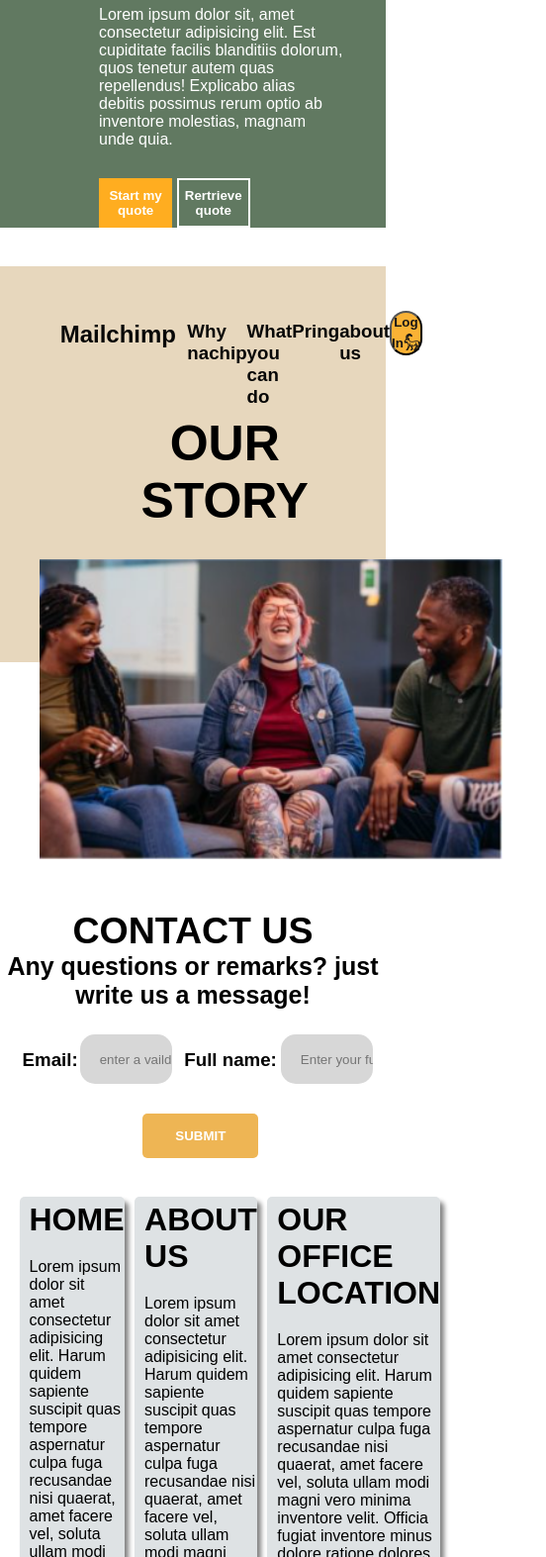
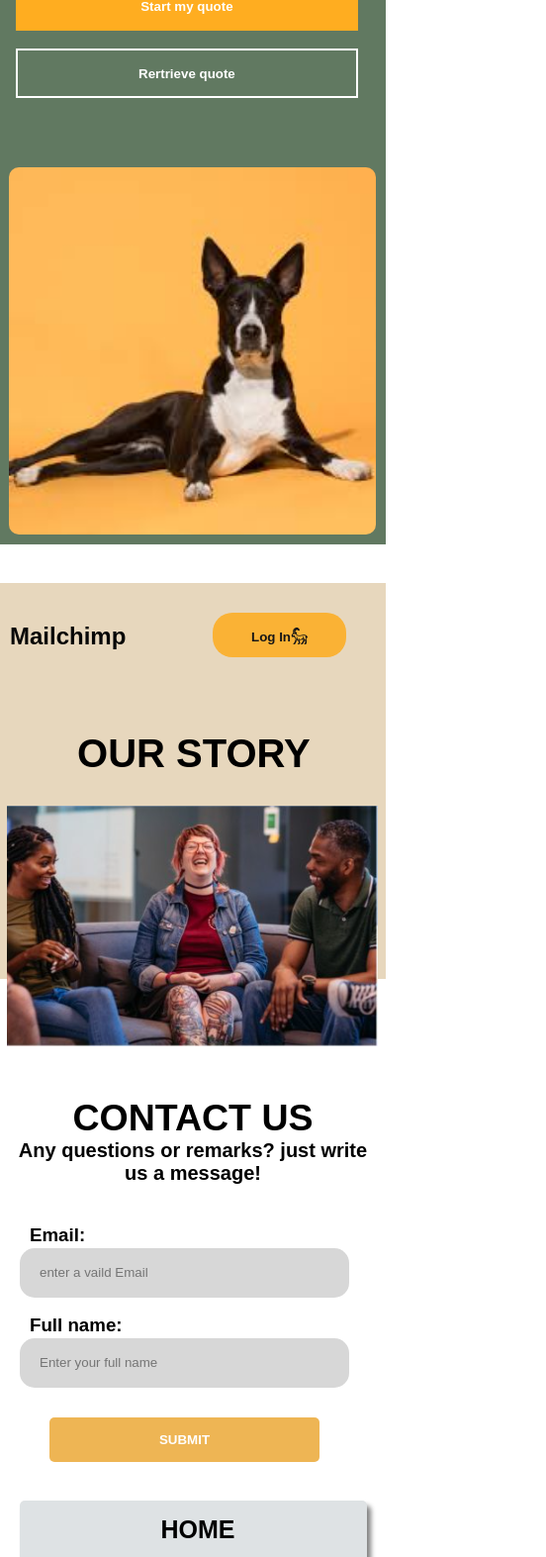
Before and after one commit to glo-mi/education, a plain HTML site: page text.html in a window 390 px wide. Shown: the part 375-1948 px from the top of the page at 99% size, 552 px wide, since content can reach past the window. Drawn offline with Linux system fonts and the light colour scheme.

Commit message:
glo commit

```diff
--- a/text.css
+++ b/text.css
@@ -247,3 +247,118 @@ body{
     border-radius: 15px;
     border: none;
 }
+@media (max-width:415px) {
+    .allAbout h2{
+        margin-left: -30px;
+    }
+    .allAbout button{
+        margin-left: 20px;
+    }
+    .allMe{
+        display: none;
+    }
+    .full button{
+        display: none;
+    }
+    .all h1{
+        margin-left: -40px;
+    }
+    .full h2{
+        margin-left: 90px;
+    }
+    .call{
+        display: flex;
+        flex-direction: column;
+    }
+    .callMe{
+        display: flex;
+        flex-direction: column;
+        padding-left: 10px;
+    }
+    .callMe h4{
+        font-size: 25px;
+    }
+    .callMe button{
+        width: 91%;
+        margin-left: 6px;
+    }
+    .doggie img{
+        display: flex;
+        width: 95%;
+        margin-left: 9px;
+        margin-bottom: 10px;
+    }
+    .allAbout{
+        justify-content: space-between;
+        display: flex;
+        padding: 40px;
+    }
+    .allAbout button{
+        width: 100%;
+        border: none;
+    }
+    .alltoyou h3{
+        display: none;
+    }
+    .imgbox{
+        width: 100%;
+        margin-left: -1px;
+    }
+    .imgbox div p{
+        padding-left: 1%;
+        font-size: 40px;
+    }
+    .imgbox img{
+        width: 100%;
+
+    }
+    .contactnum{
+        text-align: center;
+    }
+    .contactnum p{
+        font-size: 20px;
+        padding-left: 10px;
+        padding-right: 10px;
+    }
+    .inputBoss{
+        display: flex;
+        flex-direction: column;
+        padding-left: 20px;
+    }
+    .inputBoss input{
+        width: 90%;
+    }
+    .subbut button{
+        width: 70%;
+        margin-left: 50px;
+    }
+    .byEnd{
+        width: 90%;
+        display: flex;
+        gap: 20px;
+        flex-direction: column;
+        text-align: center;
+    }
+    .byEnd div h1{
+        padding-top: 10px;
+        font-size: 25px;
+    }
+    .foote{
+        height: 150px;
+        padding-top: 50px;
+    }
+    .foot{
+        display: flex;
+        flex-direction: column;
+        text-align: center;
+    }
+    .upupway{
+        width: 80%;
+    }
+    .foot div{
+        margin-top: 20px;
+    }
+
+
+
+}
--- a/text.html
+++ b/text.html
@@ -29,6 +29,7 @@
             <h4>Insure your happiness</h4>
             <p>Lorem ipsum dolor sit, amet consectetur adipisicing elit. Est cupiditate facilis blanditiis dolorum, quos tenetur autem quas repellendus! Explicabo alias debitis possimus rerum optio ab inventore molestias, magnam unde quia.</p>
             <button class="body">Start my quote</button>
+            <br>
             <button class="bodyup">Rertrieve quote</button>
         </div>
         <div class="doggie">
@@ -60,7 +61,7 @@
         <div class="inputBoss">
             <h3>Email:</h3>
         <input type="text" placeholder="enter a vaild Email">
-            <h3>Full name:</h3><br>
+            <h3>Full name:</h3>
         <input type="text" placeholder="Enter your full name">
     </div>
     <div class="subbut">
@@ -126,6 +127,7 @@
             <h3>Work</h3>
             <h3>Contact</h3>
         </div>
+        <p class="">&copy;Glorious</p>
     </div>
 </body>
 </html>
```
